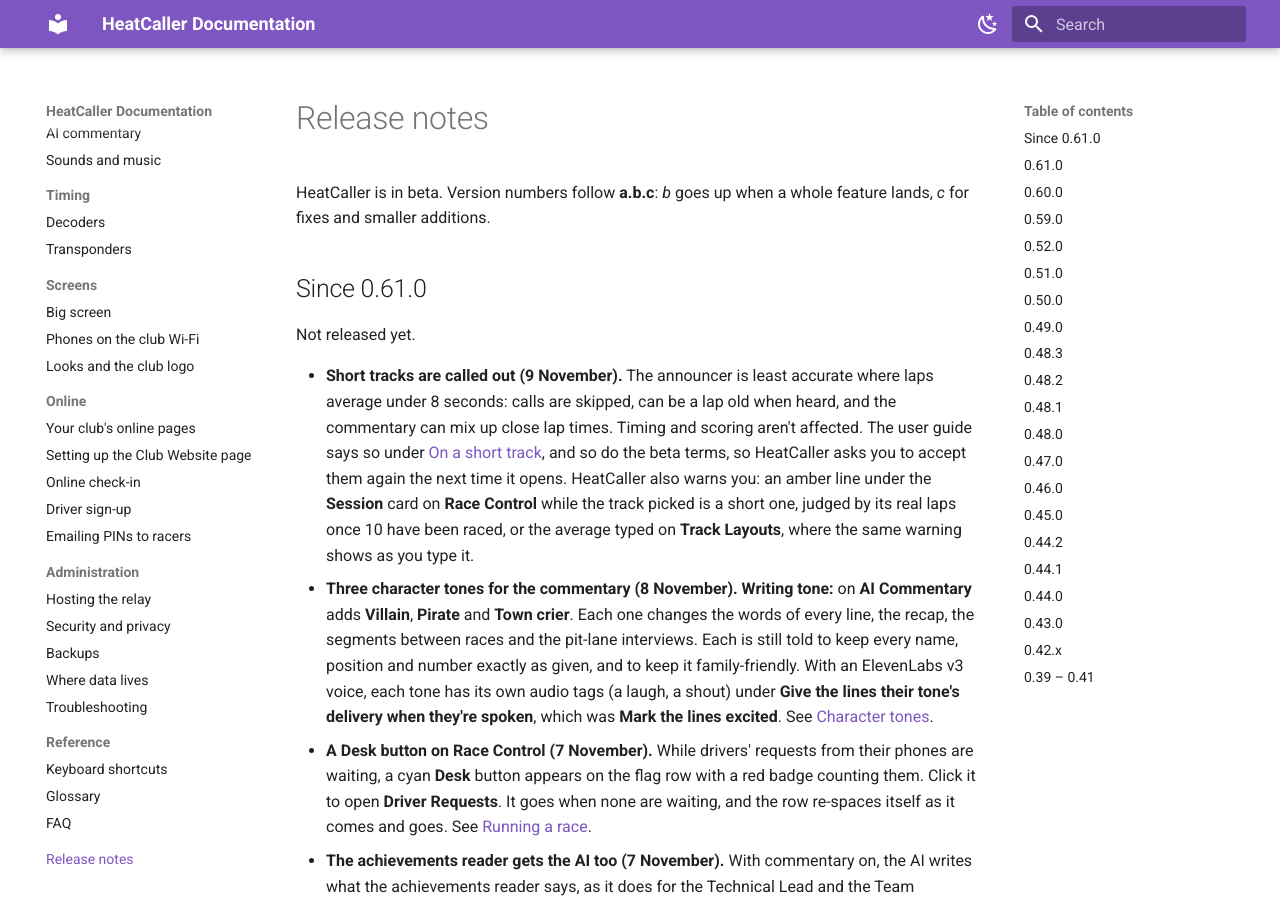
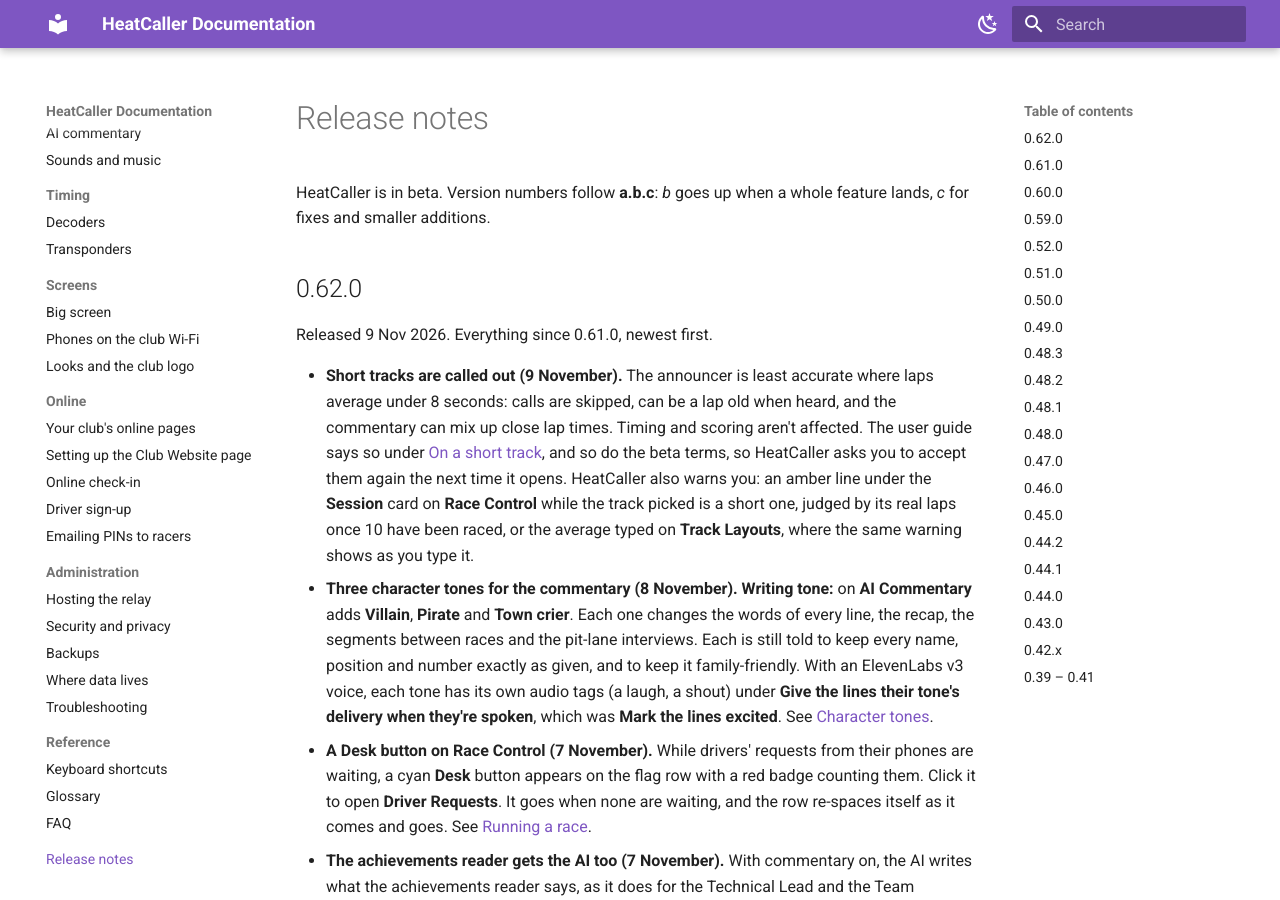
Before and after one commit to heatcaller/HeatCaller, an MkDocs documentation site: the page built from website/docs/release-notes.md, in a window 1280 px wide and 900 px high. Built offline with MkDocs 1.6.1 and Material for MkDocs 9.7.7, drawn with Linux system fonts in a browser that asks for light colours.

Commit message:
Release 0.62.0
- HeatCaller.csproj 0.61.0 -> 0.62.0; "Since 0.61.0" in the release notes
  becomes 0.62.0 (9 Nov 2026); the guide's version examples say 0.62.0.
- SimpleModeTests: the Track Designer's own window lost Lanes, Plan file and
  Trace a photo in the rethought layout and gained Rail the edge as a card;
  the list of its captions follows.

Co-Authored-By: Claude Opus 5.5 <noreply@anthropic.com>

```diff
--- a/website/docs/getting-started/index.md
+++ b/website/docs/getting-started/index.md
@@ -3,7 +3,7 @@
 HeatCaller is a Windows app for running an RC car race night from one laptop. It reads lap crossings from your timing decoder, runs the race, calls it out loud, and keeps the results. This section gets you from nothing to a first race.
 
 !!! note "HeatCaller is in beta"
-    The current version is **BETA 0.61.0**. The version number is shown on the startup screen and in the window's title bar. Please quote it in any bug report. Expect some rough edges, and back up before a big event (see [Backups](../admin/backups.md)).
+    The current version is **BETA 0.62.0**. The version number is shown on the startup screen and in the window's title bar. Please quote it in any bug report. Expect some rough edges, and back up before a big event (see [Backups](../admin/backups.md)).
 
 ## What it does
 
--- a/website/docs/getting-started/install.md
+++ b/website/docs/getting-started/install.md
@@ -53,7 +53,7 @@ If you put it somewhere else, use the full path to the `HeatCaller.csproj` in it
 
 ## The startup screen
 
-A dark startup screen with the **HEATCALLER** name and the version (for example **BETA 0.61.0**) shows while the app loads its pages. It shows short progress lines:
+A dark startup screen with the **HEATCALLER** name and the version (for example **BETA 0.62.0**) shows while the app loads its pages. It shows short progress lines:
 
 - "Starting up..."
 - "Loading settings and driver profiles..."
--- a/website/docs/getting-started/tour.md
+++ b/website/docs/getting-started/tour.md
@@ -6,7 +6,7 @@ HeatCaller has one main window with a sidebar of pages on the left and the curre
 
 ## The title bar
 
-The title bar shows the app name and version, for example **HeatCaller - BETA 0.61.0**. Quote this version in any bug report.
+The title bar shows the app name and version, for example **HeatCaller - BETA 0.62.0**. Quote this version in any bug report.
 
 While HeatCaller runs, its icon is also in the Windows system tray, by the clock. Double-click it, or right-click it and choose **Show HeatCaller**, to bring the window to the front. **Exit** closes HeatCaller just as the window's X does, asking first if a race is running. Closing the window never leaves it running in the tray.
 
--- a/website/docs/reference/faq.md
+++ b/website/docs/reference/faq.md
@@ -215,7 +215,7 @@ No. Your data isn't kept with the app, so replacing the app leaves it alone. Hea
 
 Email **support@heatcaller.com**, and include these:
 
-- The version, from the title bar, the startup screen or **About HeatCaller** (for example **BETA 0.61.0**).
+- The version, from the title bar, the startup screen or **About HeatCaller** (for example **BETA 0.62.0**).
 - What you were doing.
 - The support file: **Save Support Info** on the **Getting help** card of the **Backup & Restore** page. It has the console, the crash log, the version and the PC in it already, with driver names and email addresses taken out. See [Save Support Info](../admin/backups.md#save-support-info).
 
--- a/website/docs/release-notes.md
+++ b/website/docs/release-notes.md
@@ -2,9 +2,9 @@
 
 HeatCaller is in beta. Version numbers follow **a.b.c**: *b* goes up when a whole feature lands, *c* for fixes and smaller additions.
 
-## Since 0.61.0
-
-Not released yet.
+## 0.62.0
+
+Released 9 Nov 2026. Everything since 0.61.0, newest first.
 
 - **Short tracks are called out (9 November).** The announcer is least accurate where laps average under 8 seconds: calls are skipped, can be a lap old when heard, and the commentary can mix up close lap times. Timing and scoring aren't affected. The user guide says so under [On a short track](announcer/voice.md#on-a-short-track), and so do the beta terms, so HeatCaller asks you to accept them again the next time it opens. HeatCaller also warns you: an amber line under the **Session** card on **Race Control** while the track picked is a short one, judged by its real laps once 10 have been raced, or the average typed on **Track Layouts**, where the same warning shows as you type it.
 - **Three character tones for the commentary (8 November).** **Writing tone:** on **AI Commentary** adds **Villain**, **Pirate** and **Town crier**. Each one changes the words of every line, the recap, the segments between races and the pit-lane interviews. Each is still told to keep every name, position and number exactly as given, and to keep it family-friendly. With an ElevenLabs v3 voice, each tone has its own audio tags (a laugh, a shout) under **Give the lines their tone's delivery when they're spoken**, which was **Mark the lines excited**. See [Character tones](announcer/commentary.md#character-tones).
```
Also changed, not shown: website/docs/index.md (+1 -1 lines), 2 other files.
